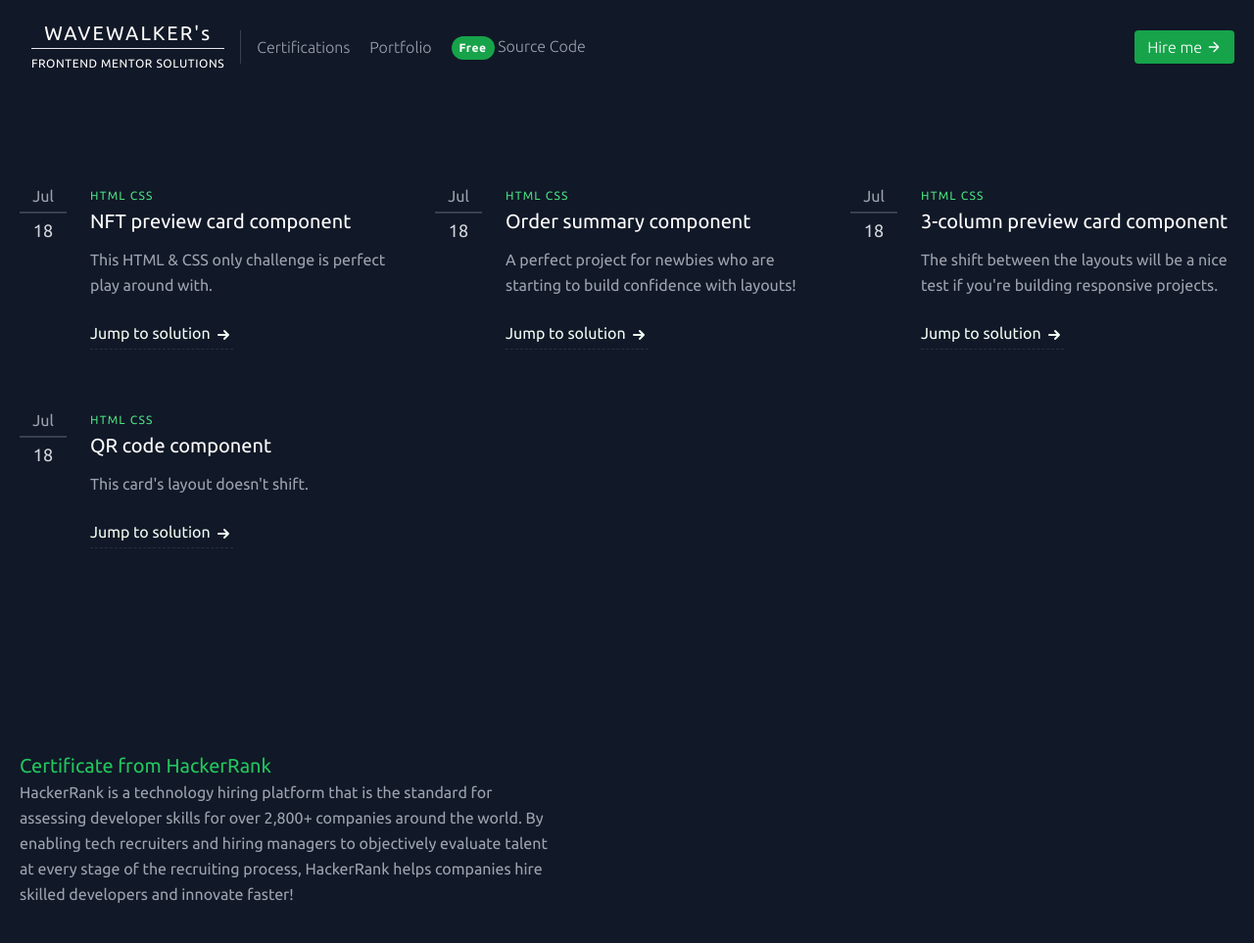
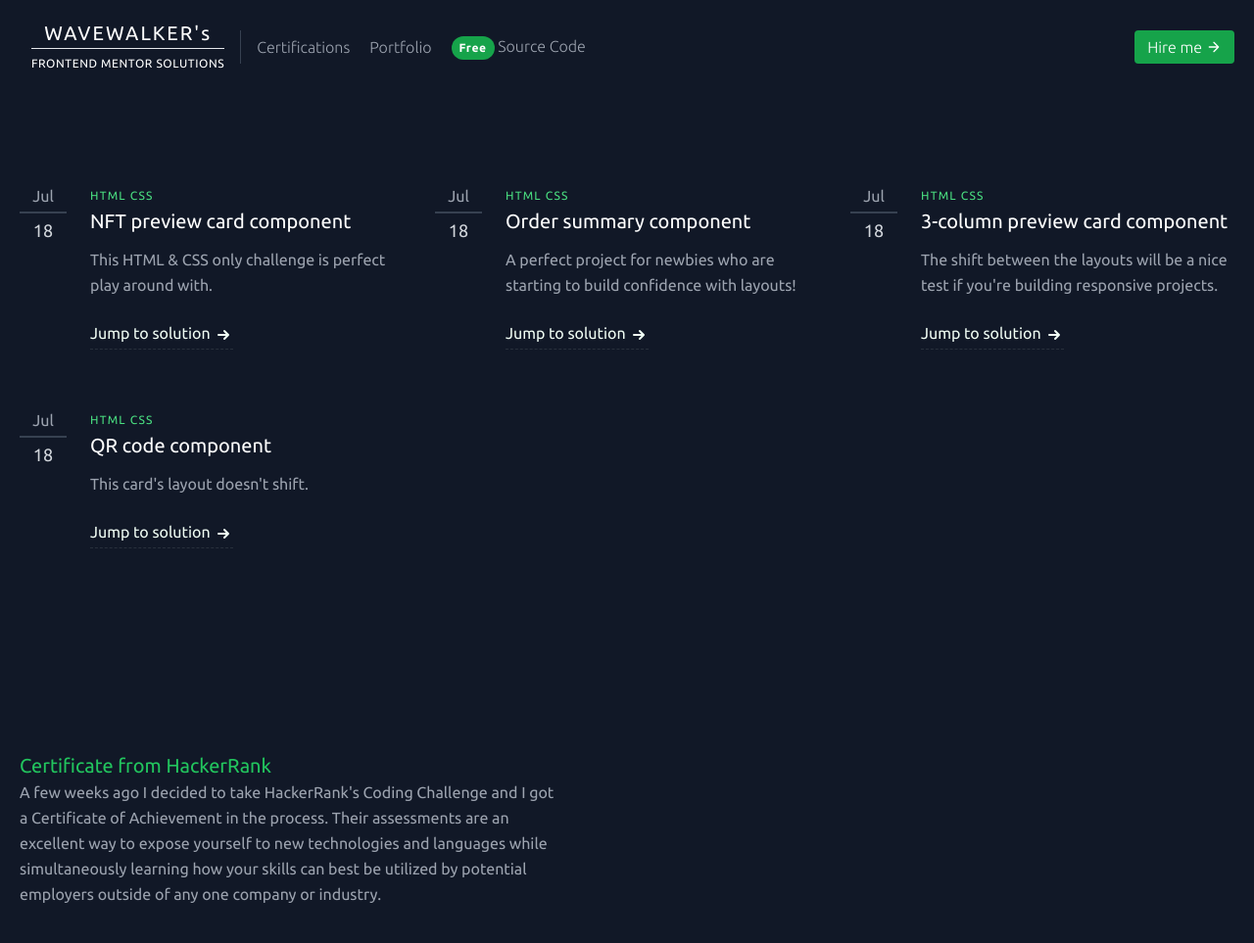
Before and after one commit to wave-walker/frontend-mentor-solutions, a plain HTML site: page index.html in a window 1280 px wide. Shown: the top 963 px of the page at 98% size. Drawn offline with nearby package versions, Linux system fonts and the light colour scheme.

Commit message:
Update index.html

```diff
--- a/index.html
+++ b/index.html
@@ -128,7 +128,7 @@
     <div class="flex flex-wrap -mx-4 mt-auto mb-auto lg:w-1/2 sm:w-2/3 content-start sm:pr-10">
       <div class="w-full sm:p-4 px-4 mb-6">
         <a href="https://www.hackerrank.com/certificates/30e321869be1" class="title-font font-medium text-xl mb-2 text-green-500">Certificate from HackerRank </a>
-        <div class="leading-relaxed">HackerRank is a technology hiring platform that is the standard for assessing developer skills for over 2,800+ companies around the world. By enabling tech recruiters and hiring managers to objectively evaluate talent at every stage of the recruiting process, HackerRank helps companies hire skilled developers and innovate faster!
+        <div class="leading-relaxed">A few weeks ago I decided to take HackerRank's Coding Challenge and I got a Certificate of Achievement in the process. Their assessments are an excellent way to expose yourself to new technologies and languages while simultaneously learning how your skills can best be utilized by potential employers outside of any one company or industry.
       </div>
 
     </div>
```
